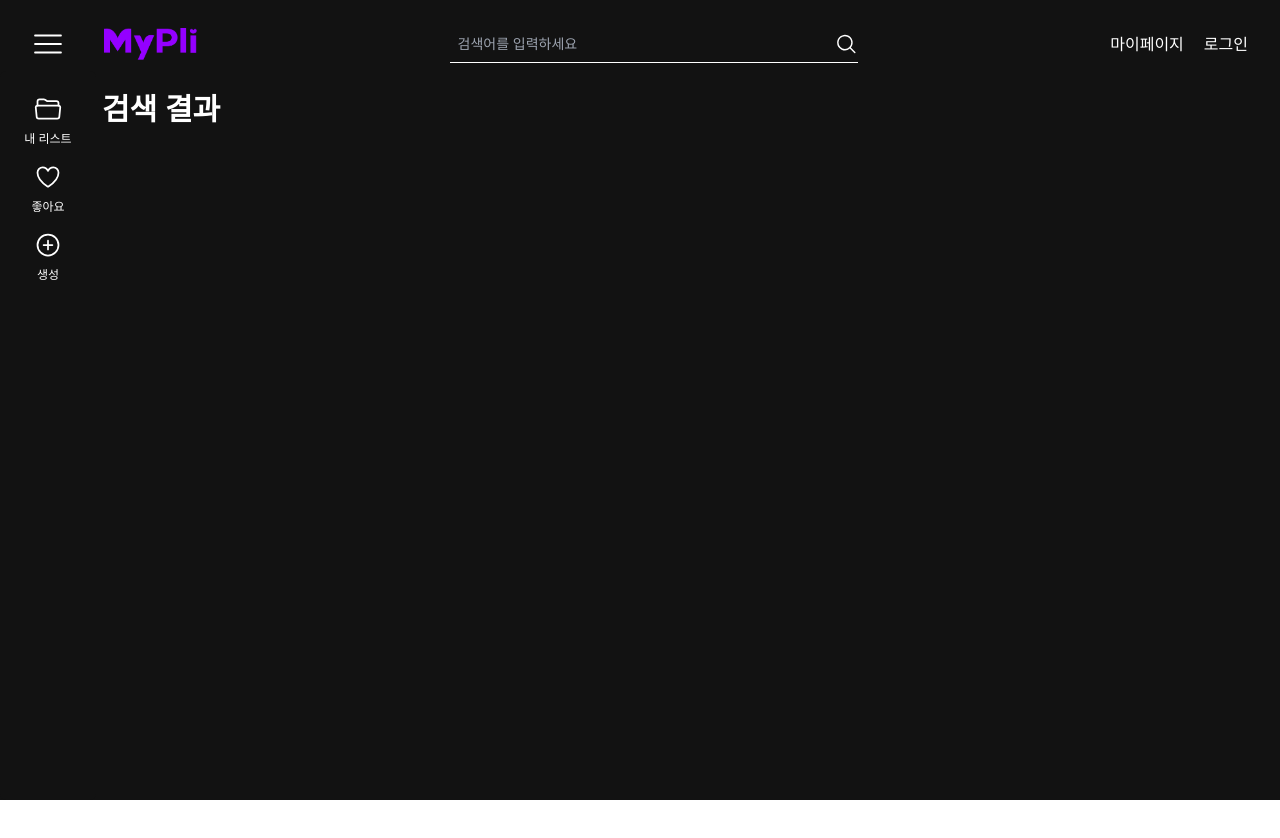
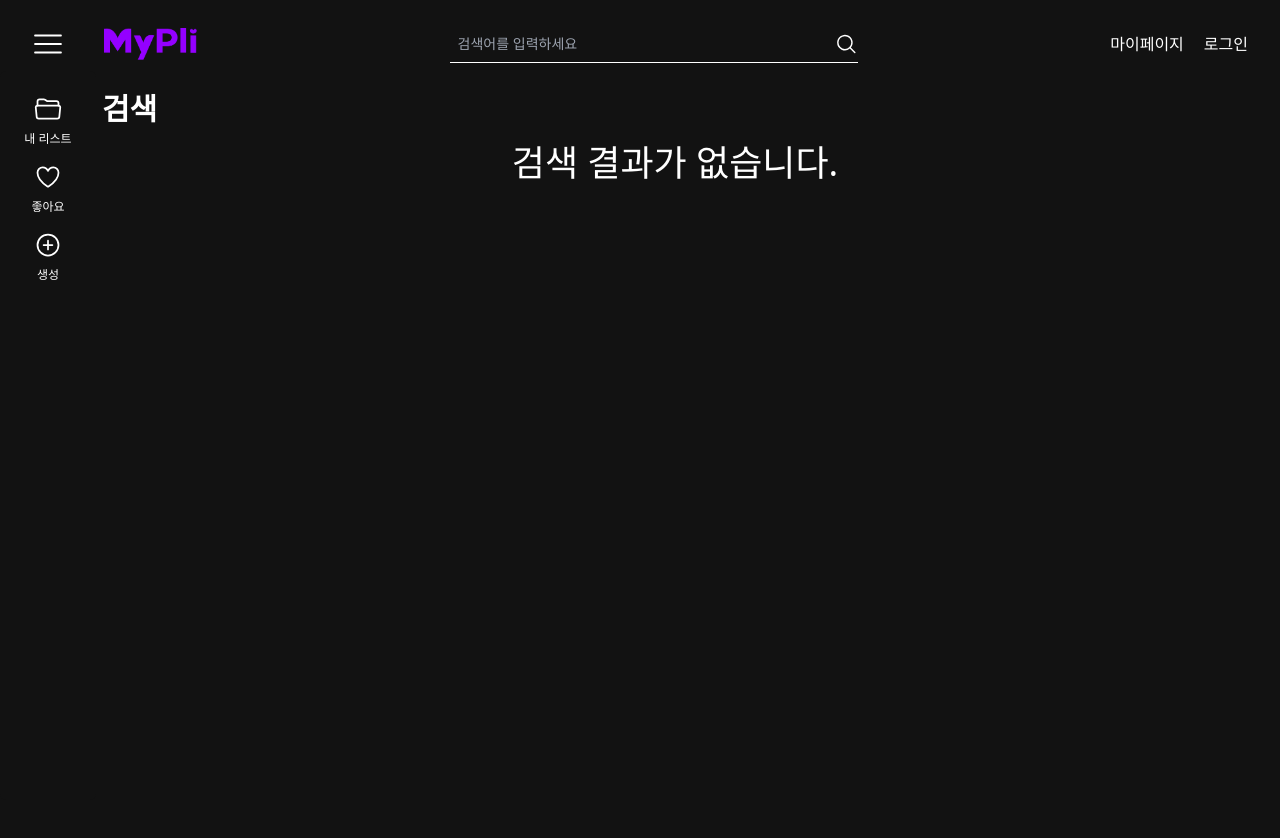
Before and after one commit to MyPli/front, a Next.js app: page /search in a window 1280 px wide. Shown: the top 838 px of the page. Before the commit the page ends 800 px from the top, so only its background shows below. Built offline with nearby package versions, Linux system fonts and the light colour scheme.

Commit message:
feat: 검색 query 유무에 따른 검색 결과 없음 페이지 구현

```diff
--- a/app/(root)/search/page.tsx
+++ b/app/(root)/search/page.tsx
@@ -7,11 +7,21 @@ const Search = async ({
   searchParams: Promise<{ q?: string }>;
 }) => {
   const query = (await searchParams).q;
-  console.log(query);
+
   return (
     <div>
-      <Title text="검색 결과" />
-      <div>{query}</div>
+      <Title text="검색" />
+      {query ? (
+        <div className="mt-4">
+          <p>검색어: {query}</p>
+        </div>
+      ) : (
+        <div className="flex justify-center items-start h-[calc(100vh-4rem)] p-4">
+          <p className="text-start text-gray-800 text-4xl">
+            검색 결과가 없습니다.
+          </p>
+        </div>
+      )}
     </div>
   );
 };
--- a/package.json
+++ b/package.json
@@ -9,10 +9,10 @@
     "lint": "next lint"
   },
   "dependencies": {
-    "next": "15.0.3",
+    "next": "^15.0.3",
     "next-auth": "^5.0.0-beta.25",
-    "react": "18.2.0",
-    "react-dom": "18.2.0",
+    "react": "^18.2.0",
+    "react-dom": "^18.2.0",
     "react-hook-form": "^7.53.2",
     "react-icons": "^5.4.0",
     "react-query": "^3.39.3",
```
Also changed, not shown: 1 other file (tests, documents, lock files or other folders).
